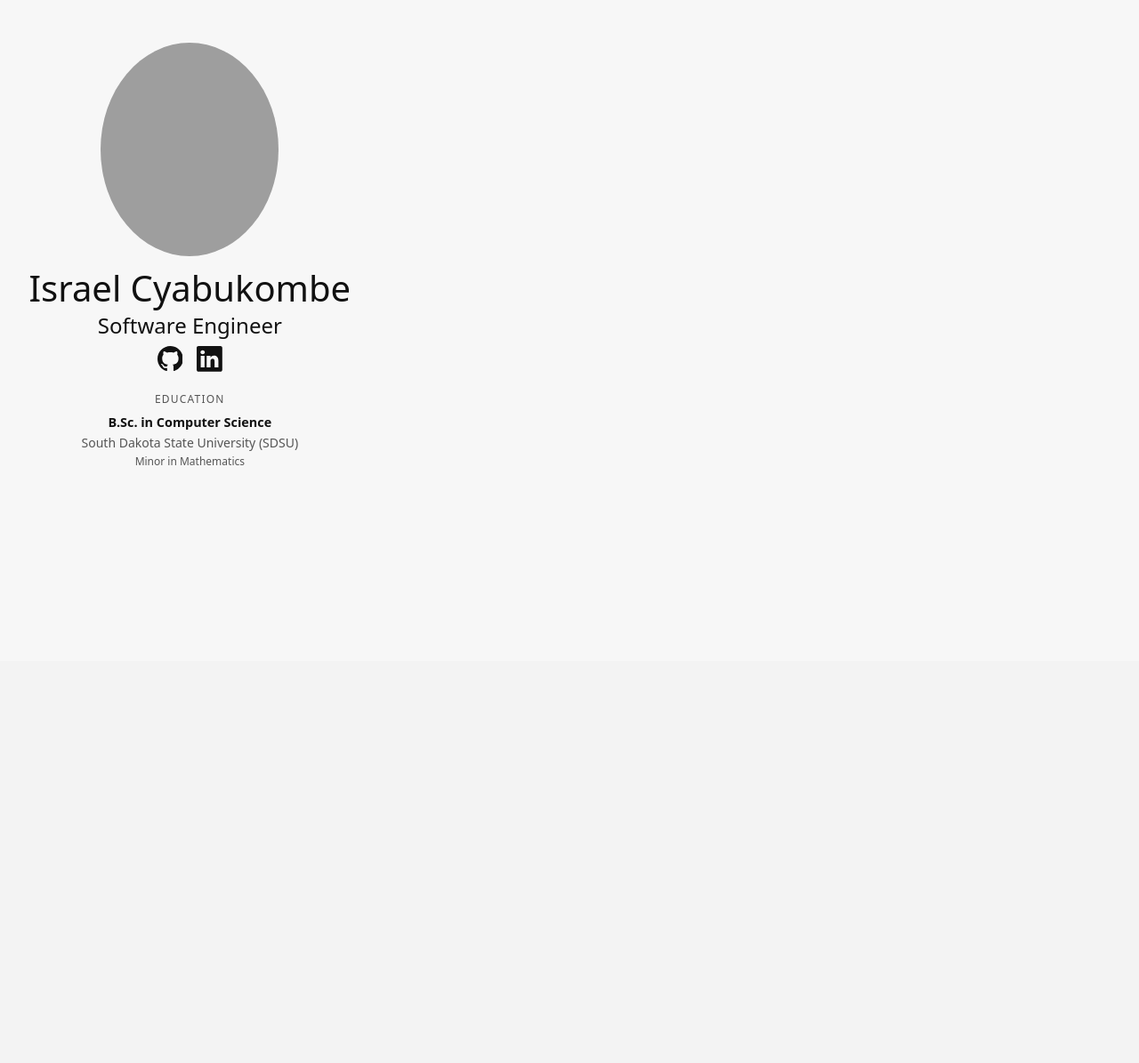
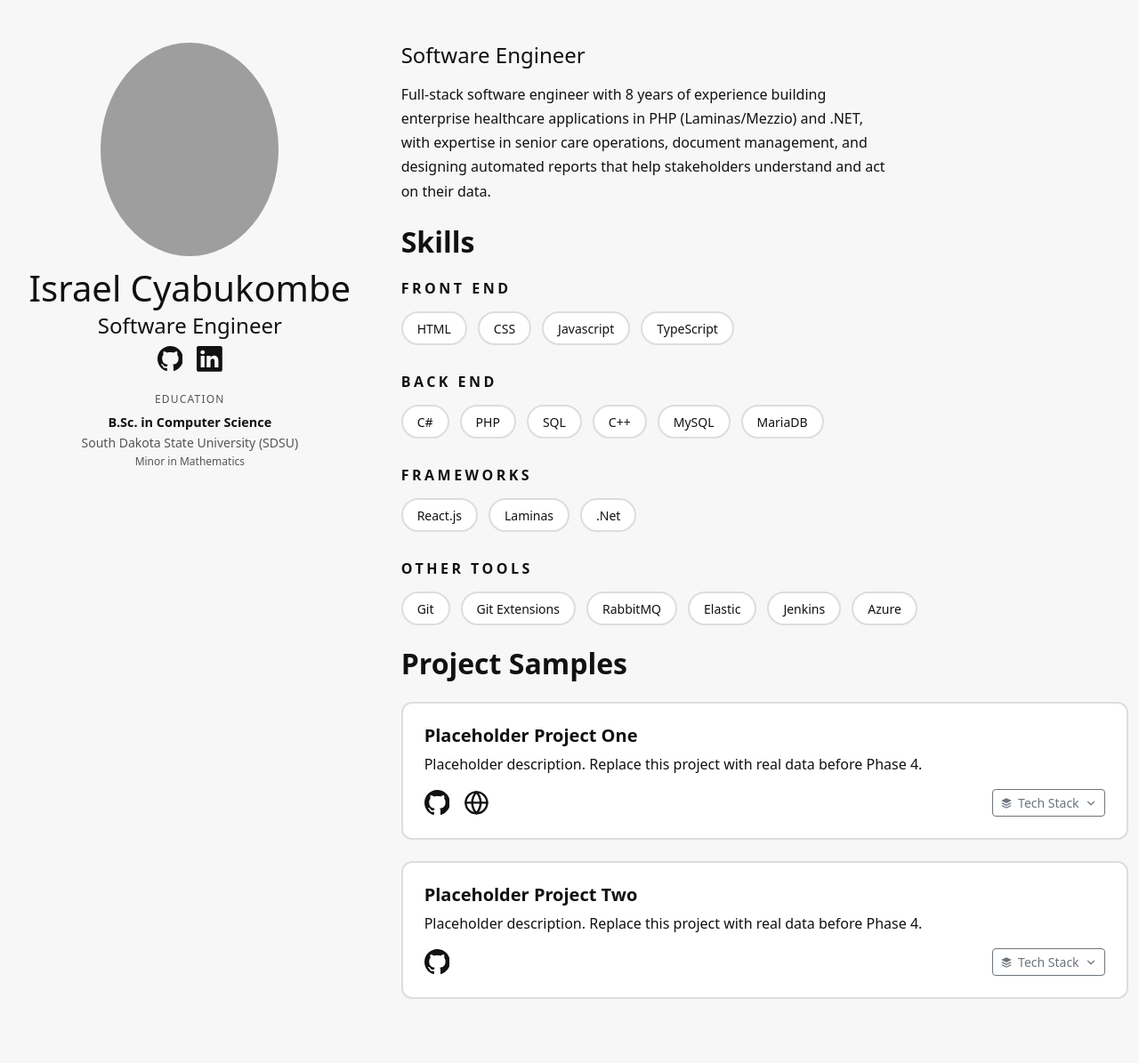
Before and after one commit to israelCyabukombe/devprofile-iz, a Laravel app: page / in a window 1280 px wide. Shown: the part 57-1252 px from the top of the page at 89% size. Before the commit the page ends 580 px from the top, so only its background shows below. Run offline with Laravel 12, Linux system fonts and the light colour scheme; data comes from the database, SQL or seed files in the repository; style sheets or scripts are compiled from the project's sources; grey boxes are pictures that could not be loaded.

Commit message:
Add home content, skills, Projects

```diff
--- a/app/Http/Controllers/HomeController.php
+++ b/app/Http/Controllers/HomeController.php
@@ -2,7 +2,11 @@
 
 namespace App\Http\Controllers;
 
+use App\Enums\SkillCategory;
 use App\Models\PersonalInfo;
+use App\Models\Project;
+use App\Models\Skill;
+use Illuminate\Database\Eloquent\Collection;
 use Illuminate\View\View;
 
 class HomeController extends Controller
@@ -13,9 +17,13 @@ class HomeController extends Controller
     public function index(): View
     {
         $personalInfo = $this->findProfile();
+        $skillGroups = $this->groupSkillsByCategory($personalInfo);
+        $projects = $this->findProjects();
 
         return view('home.index', [
             'personalInfo' => $personalInfo,
+            'skillGroups' => $skillGroups,
+            'projects' => $projects,
         ]);
     }
 
@@ -25,7 +33,69 @@ class HomeController extends Controller
     private function findProfile(): ?PersonalInfo
     {
         return PersonalInfo::query()
-            ->with('education')
+            ->with(['education', 'skills'])
             ->first();
     }
+
+    /**
+     * Group the profile's skills under their category headings, in the order the
+     * categories are listed in the SkillCategory enum. Empty categories are left out.
+     *
+     * @return list<array{label: string, skills: list<Skill>}>
+     */
+    private function groupSkillsByCategory(?PersonalInfo $personalInfo): array
+    {
+        if ($personalInfo === null) {
+            return [];
+        }
+
+        $skillGroups = [];
+
+        foreach (SkillCategory::cases() as $category) {
+            $skillsInCategory = $this->findSkillsInCategory($personalInfo->skills, $category);
+
+            if (count($skillsInCategory) === 0) {
+                continue;
+            }
+
+            $skillGroups[] = [
+                'label' => $category->label(),
+                'skills' => $skillsInCategory,
+            ];
+        }
+
+        return $skillGroups;
+    }
+
+    /**
+     * Pick out the skills that belong to one category, keeping their order.
+     *
+     * @param  Collection<int, Skill>  $skills
+     * @return list<Skill>
+     */
+    private function findSkillsInCategory(Collection $skills, SkillCategory $category): array
+    {
+        $skillsInCategory = [];
+
+        foreach ($skills as $skill) {
+            if ($skill->category === $category) {
+                $skillsInCategory[] = $skill;
+            }
+        }
+
+        return $skillsInCategory;
+    }
+
+    /**
+     * All projects with their tech stack, in the order set by sort_order.
+     *
+     * @return Collection<int, Project>
+     */
+    private function findProjects(): Collection
+    {
+        return Project::query()
+            ->with('skills')
+            ->orderBy('sort_order')
+            ->get();
+    }
 }
--- a/app/Models/PersonalInfo.php
+++ b/app/Models/PersonalInfo.php
@@ -50,11 +50,13 @@ class PersonalInfo extends Model
     }
 
     /**
+     * Skills in the order they were added, which is the order the seeder lists them.
+     *
      * @return HasMany<Skill, $this>
      */
     public function skills(): HasMany
     {
-        return $this->hasMany(Skill::class);
+        return $this->hasMany(Skill::class)->orderBy('id');
     }
 
     /**
--- a/resources/css/app.css
+++ b/resources/css/app.css
@@ -146,3 +146,81 @@ body {
 .profile-education-minor {
     font-size: 0.75rem;
 }
+
+/* Home page: right column (intro, skills, projects), styled after BioWeb's About.css */
+
+.home-intro-text {
+    max-width: 60ch;
+    line-height: 1.7;
+}
+
+.skill-groups {
+    display: flex;
+    flex-direction: column;
+    gap: 2rem;
+    max-width: 600px;
+}
+
+.skill-group-title {
+    margin-bottom: 1rem;
+    color: var(--text);
+    font-size: 1rem;
+    font-weight: 600;
+    letter-spacing: 3.5px;
+    text-transform: uppercase;
+}
+
+.skill-badges {
+    display: flex;
+    flex-wrap: wrap;
+    gap: 0.75rem;
+}
+
+.skill-badge {
+    display: inline-flex;
+    align-items: center;
+    padding: 0.4rem 1rem;
+    background: var(--card-bg);
+    color: var(--text);
+    font-size: 0.875rem;
+    font-weight: 500;
+    white-space: nowrap;
+    border: 2px solid var(--border);
+    border-radius: 25px;
+}
+
+.project-card {
+    background: var(--card-bg);
+    border: 2px solid var(--border);
+    border-radius: 12px;
+    transition: transform 0.2s ease, box-shadow 0.2s ease;
+}
+
+.project-card:hover {
+    transform: translateY(-3px);
+    box-shadow: 0 8px 24px rgba(0, 0, 0, 0.15);
+}
+
+.project-link {
+    color: var(--text);
+    font-size: 1.8rem;
+}
+
+.project-link:hover {
+    color: var(--muted);
+}
+
+.project-tech-stack-toggle {
+    display: inline-flex;
+    align-items: center;
+    gap: 0.4rem;
+}
+
+/* Bootstrap sets aria-expanded="true" while the tech stack is open: point the arrow up. */
+.project-tech-stack-toggle[aria-expanded='true'] .icon-chevron {
+    transform: rotate(180deg);
+}
+
+.project-tech-stack {
+    border-top: 1px solid var(--border);
+}
--- /dev/null
+++ b/resources/views/components/icons/chevron-down.blade.php
@@ -0,0 +1,4 @@
+{{-- Down arrow. CSS turns it upside down while the tech stack is open. --}}
+<svg class="icon icon-chevron" viewBox="0 0 24 24" fill="none" stroke="currentColor" stroke-width="2" stroke-linecap="round" stroke-linejoin="round" aria-hidden="true">
+    <polyline points="6 9 12 15 18 9" />
+</svg>
--- /dev/null
+++ b/resources/views/components/icons/globe.blade.php
@@ -0,0 +1,6 @@
+{{-- Globe, for "live site" links. Takes the color of the surrounding text (stroke="currentColor"). --}}
+<svg class="icon" viewBox="0 0 24 24" fill="none" stroke="currentColor" stroke-width="2" stroke-linecap="round" stroke-linejoin="round" aria-hidden="true">
+    <circle cx="12" cy="12" r="10" />
+    <line x1="2" y1="12" x2="22" y2="12" />
+    <path d="M12 2a15.3 15.3 0 0 1 4 10 15.3 15.3 0 0 1-4 10 15.3 15.3 0 0 1-4-10 15.3 15.3 0 0 1 4-10z" />
+</svg>
--- /dev/null
+++ b/resources/views/components/icons/layers.blade.php
@@ -0,0 +1,6 @@
+{{-- Stacked layers, for the "Tech Stack" button. Takes the color of the surrounding text (fill="currentColor"). --}}
+<svg class="icon" viewBox="0 0 24 24" fill="currentColor" aria-hidden="true">
+    <path d="M12 2 2 7l10 5 10-5-10-5z" />
+    <path d="m2 12 10 5 10-5-2.4-1.2L12 14.6l-7.6-3.8L2 12z" />
+    <path d="m2 17 10 5 10-5-2.4-1.2L12 19.6l-7.6-3.8L2 17z" />
+</svg>
--- /dev/null
+++ b/resources/views/components/project-card.blade.php
@@ -0,0 +1,61 @@
+{{--
+    One project: title, description, repo / live links, and a "Tech Stack" button
+    that opens a Bootstrap collapse with the project's skills.
+--}}
+@props(['project'])
+
+<article class="project-card p-4 mb-4">
+    <h5 class="fw-bold mb-2">{{ $project->title }}</h5>
+    <p class="mb-3">{{ $project->description }}</p>
+
+    <div class="d-flex align-items-center gap-3 mt-2">
+        @if ($project->repo_url)
+            <a
+                class="project-link"
+                href="{{ $project->repo_url }}"
+                target="_blank"
+                rel="noopener noreferrer"
+                aria-label="Source code for {{ $project->title }}"
+            >
+                <x-icons.github />
+            </a>
+        @endif
+
+        @if ($project->live_url)
+            <a
+                class="project-link"
+                href="{{ $project->live_url }}"
+                target="_blank"
+                rel="noopener noreferrer"
+                aria-label="Live site for {{ $project->title }}"
+            >
+                <x-icons.globe />
+            </a>
+        @endif
+
+        @if ($project->skills->isNotEmpty())
+            <button
+                class="btn btn-sm btn-outline-secondary ms-auto project-tech-stack-toggle"
+                type="button"
+                data-bs-toggle="collapse"
+                data-bs-target="#project-{{ $project->id }}-tech-stack"
+                aria-expanded="false"
+                aria-controls="project-{{ $project->id }}-tech-stack"
+            >
+                <x-icons.layers />
+                Tech Stack
+                <x-icons.chevron-down />
+            </button>
+        @endif
+    </div>
+
+    @if ($project->skills->isNotEmpty())
+        <div class="collapse" id="project-{{ $project->id }}-tech-stack">
+            <div class="skill-badges project-tech-stack mt-3 pt-3">
+                @foreach ($project->skills as $skill)
+                    <x-skill-badge :name="$skill->name" />
+                @endforeach
+            </div>
+        </div>
+    @endif
+</article>
--- /dev/null
+++ b/resources/views/components/skill-badge.blade.php
@@ -0,0 +1,4 @@
+{{-- A rounded badge with a skill name, used in the Skills section and in each project's tech stack. --}}
+@props(['name'])
+
+<span class="skill-badge">{{ $name }}</span>
--- a/resources/views/home/index.blade.php
+++ b/resources/views/home/index.blade.php
@@ -11,7 +11,9 @@
                 </div>
 
                 <div class="col-lg-8 col-md-8 ps-lg-4">
-                    {{-- Phase 4: intro, skills and projects --}}
+                    @include('home.partials.intro', ['personalInfo' => $personalInfo])
+                    @include('home.partials.skills', ['skillGroups' => $skillGroups])
+                    @include('home.partials.projects', ['projects' => $projects])
                 </div>
             </div>
         @else
--- /dev/null
+++ b/resources/views/home/partials/intro.blade.php
@@ -0,0 +1,5 @@
+{{-- Right column, top: job title and summary. --}}
+<section class="home-intro mb-4">
+    <h4 class="mb-3">{{ $personalInfo->job_title }}</h4>
+    <p class="home-intro-text">{{ $personalInfo->summary_text }}</p>
+</section>
--- /dev/null
+++ b/resources/views/home/partials/projects.blade.php
@@ -0,0 +1,10 @@
+{{-- Right column: project cards, in sort_order. HomeController prepares $projects. --}}
+<section class="home-projects mb-4">
+    <h2 class="fw-bold mb-4">Project Samples</h2>
+
+    @forelse ($projects as $project)
+        <x-project-card :project="$project" />
+    @empty
+        <p class="profile-muted">No projects yet.</p>
+    @endforelse
+</section>
--- /dev/null
+++ b/resources/views/home/partials/skills.blade.php
@@ -0,0 +1,20 @@
+{{-- Right column: skills grouped by category. HomeController prepares $skillGroups. --}}
+@if (count($skillGroups) > 0)
+    <section class="home-skills mb-4">
+        <h2 class="fw-bold mb-4">Skills</h2>
+
+        <div class="skill-groups">
+            @foreach ($skillGroups as $skillGroup)
+                <div class="skill-group">
+                    <h6 class="skill-group-title">{{ $skillGroup['label'] }}</h6>
+
+                    <div class="skill-badges">
+                        @foreach ($skillGroup['skills'] as $skill)
+                            <x-skill-badge :name="$skill->name" />
+                        @endforeach
+                    </div>
+                </div>
+            @endforeach
+        </div>
+    </section>
+@endif
```
Also changed, not shown: ROADMAP.md (+12 -8 lines), tests/Feature/HomePageContentTest.php (added, +90 -0 lines).
